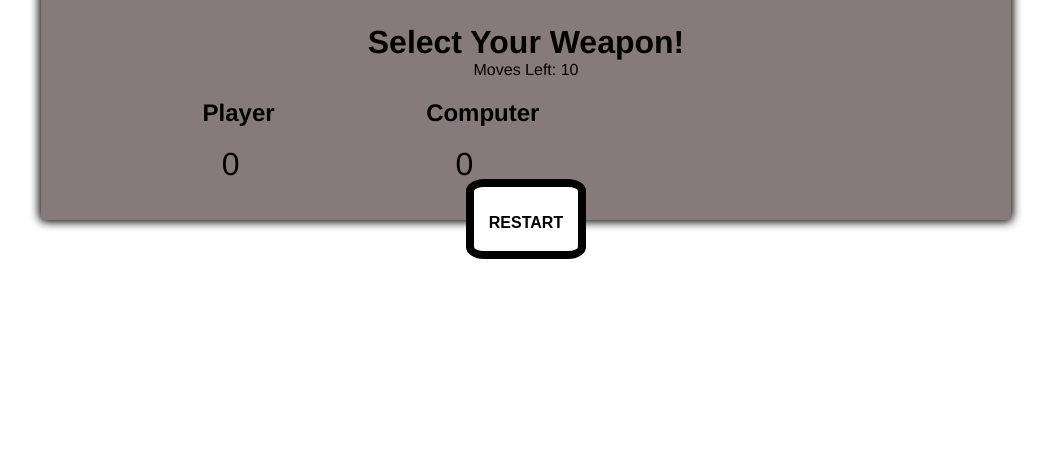
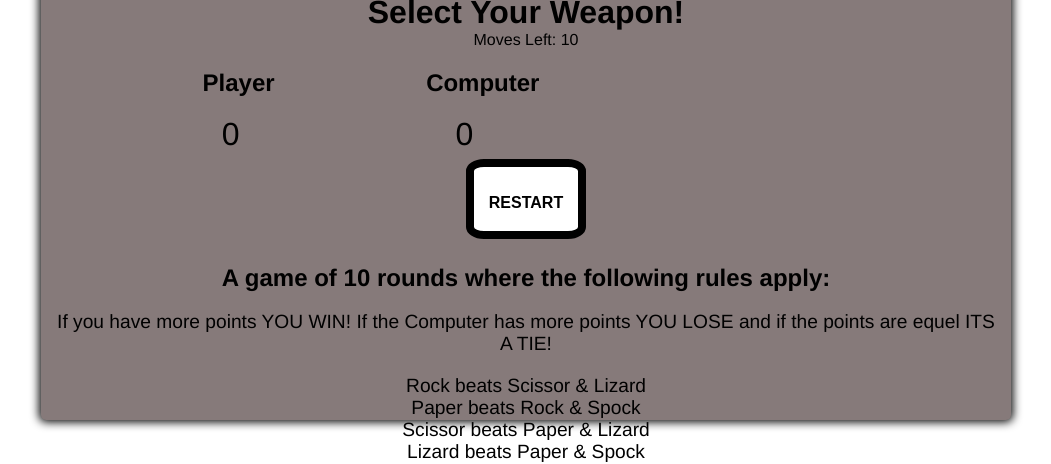
Before and after one commit to S-shah93/Project-2-JavaScript-Rock-Paper-Scissors-Lizard-Spock-Game, a plain HTML site: page index.html in a window 1280 px wide. Shown: the part 499-963 px from the top of the page, without its empty margins (114-1165 px from the left). Before the commit the page ends 800 px from the top, so only its background shows below. Drawn offline with Linux system fonts and the light colour scheme.

Commit message:
Add rules to html and style

```diff
--- a/assets/css/style.css
+++ b/assets/css/style.css
@@ -26,8 +26,8 @@ body {
 .game-area {
     background-color: #867a7a;
     width: 950px;
-    height: 75vh;
-    max-height: 700px;
+    height: 100vh;
+    max-height: 900px;
     max-width: 85%;
     border-radius: 5px;
     margin-left: auto;
@@ -145,12 +145,12 @@ body {
 	border-radius: 15%;
     background-color: white;
     border: 6px solid;
-	height: 250px;
+	height: 240px;
 }
 
 #opponent-choice {
 	width: 25%;
-	height: 250px;
+	height: 240px;
 	float: right;
 	margin-right: 15%;
 	margin-top: 25px;
@@ -162,7 +162,7 @@ body {
 
 /* ------------------------------------------- moves-area */
 .move{
-	margin-top: 150px;
+	margin-top: 120px;
 	text-align: center;
 	font-size: 2rem;
 	font-weight: bold;
@@ -213,7 +213,17 @@ body {
 }
 
 #restart {
+    padding-top: 10px;
     text-align: center;
     font-size: 2rem;
     font-weight: bold;
 }
+
+.rules-area {
+    padding-top: 5px;
+}
+
+.rules {
+    text-align: center;
+    font-size: 1.2rem;
+}
--- a/index.html
+++ b/index.html
@@ -50,6 +50,19 @@
 		</div>
 		<div class="result"></div>
 		<div id="restart"><button class="reload">RESTART</button></div>
+		<div class="rules-area">
+			<h2>A game of 10 rounds where the following rules apply:</h2>
+			<div class="rules">
+				<p>If you have more points YOU WIN! If the Computer has more points YOU LOSE
+					and if the points are equel ITS A TIE!</p>
+				<div>Rock beats Scissor & Lizard</div>
+				<div>Paper beats Rock & Spock</div>
+				<div>Scissor beats Paper & Lizard</div>
+				<div>Lizard beats Paper & Spock</div>
+				<div>Spock beats Rock & Scissor</div>
+
+			</div>
+		</div>
 	</div>
 
 	<script src="assets/js/script.js"></script>
```
